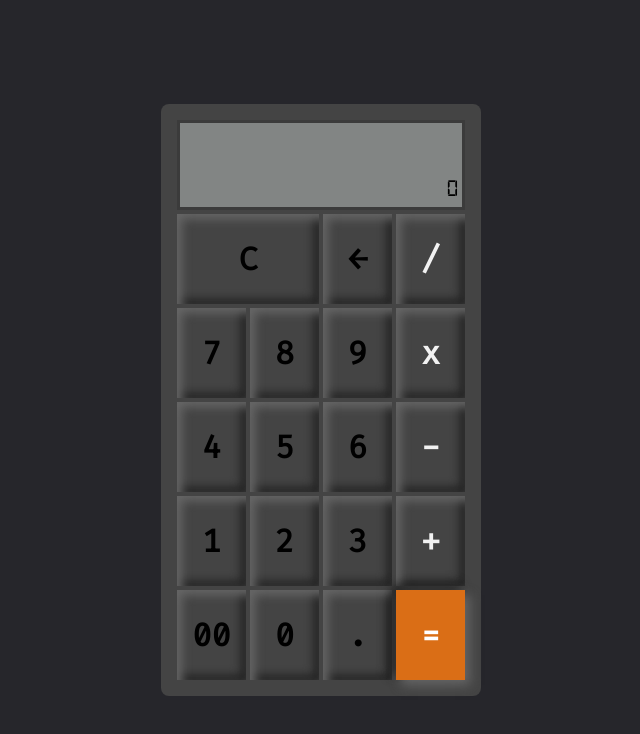
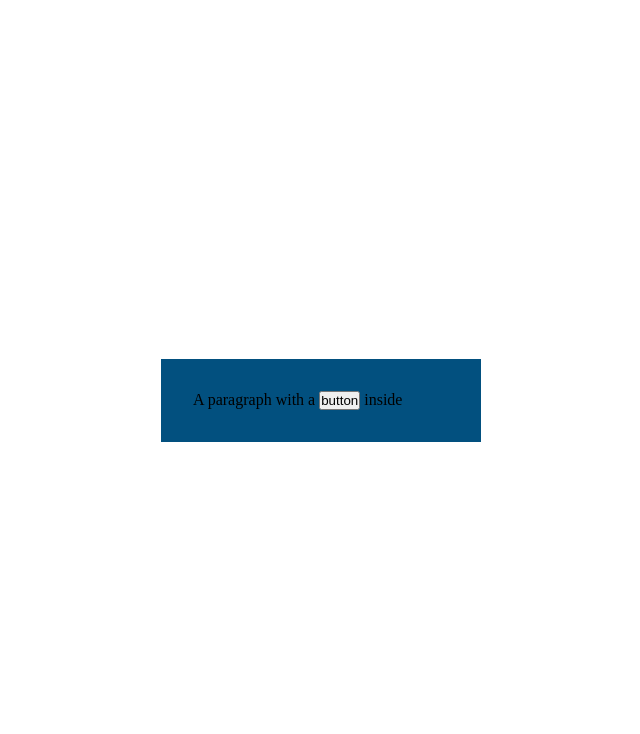
Before and after one commit to ccanyanwu/IGhub-Frontend-Assignment-, a plain HTML site: page index.html in a window 1280 px wide. Shown: the whole page, without its empty margins (319-959 px from the left). Drawn offline with Linux system fonts and the light colour scheme.

Commit message:
Just a sample

```diff
--- a/app.js
+++ /dev/null
@@ -1,78 +0,0 @@
-//select items from DOM
-const numbers = document.querySelectorAll(".number"),
-  clear = document.querySelector(".clear"),
-  deleteBtn = document.querySelector('.delete'),
-  decimal = document.querySelector("#symbol"),
-  operators = document.querySelectorAll(".operators"),
-  calculate = document.querySelector("#result"),
-  operationDisplay = document.querySelector(".first"),
-  resultDisplay = document.querySelector(".second");
-
-//clear display
-clear.addEventListener("click", () => {
-  operationDisplay.value = ""
-  resultDisplay.textContent = 0;
-});
-
-//delete 1 item
-deleteBtn.addEventListener('click', () => operationDisplay.value = operationDisplay.value.slice(0, - 1)
-)
-
-//get symbols
-const getOperator = (operator) => {
-  switch (operator) {
-    case "-":
-      return "-";
-      break;
-    case "+":
-      return "+";
-      break;
-    case "/":
-      return "/";
-      break;
-    case "x":
-      return "*";
-      break;
-    case ".":
-      return ".";
-      break;
-    default:
-      break;
-  }
-};
-
-//select numbers
-numbers.forEach((number) =>
-  number.addEventListener("click", (e) => {
-    operationDisplay.value += number.value;
-  })
-);
-
-//select decimal
-decimal.addEventListener(
-  "click",
-  (e) => (operationDisplay.value += getOperator(e.target.value))
-);
-
-//select operators
-operators.forEach((operator) =>
-  operator.addEventListener(
-    "click",
-    (e) => (operationDisplay.value += getOperator(e.target.value))
-  )
-);
-
-//calculate & display result
-calculate.addEventListener("click", (e) => {
-  try {
-    const result = eval(operationDisplay.value);
-
-  if(result){
-  //check if result is a float or interger
-    return resultDisplay.textContent =
-      Number(result) === result && result % 1 !== 0 ? result.toFixed(2) : result;
-   }
-  } catch (error) {
-    resultDisplay.textContent = error.message
-    setTimeout(() => resultDisplay.textContent = 0, 3000)
-}});
--- a/index.html
+++ b/index.html
@@ -1,50 +1,15 @@
 <!DOCTYPE html>
-<html>
-
+<html lang="en">
 <head>
   <meta charset="UTF-8">
-  <meta http-equiv="X-UA-Compatible" content="IE=edge,chrome=1">
-  <meta name="viewport" content="width=device-width,initial-scale=1">
-  <title>BASIC CALCULATOR</title>
-  <meta name="author" content="ccanyanwu">
-  <meta name="description" content="BASIC CALCULATOR APP">
-  <meta name="keywords" content="Simple calculator app to perform basic calculations">
-  <link rel="stylesheet" href="style.css" type="text/css">
+  <meta name="viewport" content="width=device-width, initial-scale=1.0">
+  <meta http-equiv="X-UA-Compatible" content="ie=edge">
+  <title>Document</title>
+  <link rel="stylesheet" href="style.css">
 </head>
-
 <body>
-  <!----------
-    "ligaturesLimited.compactScopeDisplay": true,
-  Main content
-  ----------->
-  <main class="main">
-    <div class="display">
-      <input class="first" readonly >
-      <div class="second">0</div>
-    </div>
-    <input type="button" class="clear" value="C">
-    <input type="button" class="delete" value="&#8592;">
-    <input type="button" id="divisor" class="operators" data-action="divide" value="/">
-    <input type="button" class="number" value="7">
-    <input type="button" class="number" value="8">
-    <input type="button" class="number" value="9">
-    <input type="button" id="multiplier" class="operators" data-action="multiply" value="x">
-    <input type="button" class="number" value="4">
-    <input type="button" class="number" value="5">
-    <input type="button" class="number" value="6">
-    <input type="button" id="subtractor" class="operators" data-action="subtract" value="-">
-    <input type="button" class="number" value="1">
-    <input type="button" class="number" value="2">
-    <input type="button" class="number" value ="3">
-    <input type="button" id="Adder" class="operators" data-action="add" value ="&#43;">
-    <input type="button" class="number" value ="00">
-    <input type="button" class="number" value ="0">
-    <input type="button" id="symbol" data-action="decimal" value =".">
-    <input type="button" id="result" data-action="calculate" value ="&#61;">
-  </main>
-  <!--scripts -->
-
-  <script src="app.js" type="text/javascript" charset="utf-8"></script>
+  <form>
+    <p id="para">A paragraph with a <button id="propa">button</button> inside</p>
+  <script src="main.js">main.js</script>
 </body>
-
 </html>
--- /dev/null
+++ b/main.js
@@ -0,0 +1,6 @@
+//Click handler on the document
+document.addEventListener("click", e => { console.log("Document handler"); });
+// Click handler on the paragraph
+document.getElementById("para").addEventListener("click", e => { console.log("Paragraph handler"); });
+// Click handler on the button
+document.getElementById("propa").addEventListener("click", e => { console.log("Button handler"); });
--- a/style.css
+++ b/style.css
@@ -1,107 +1,22 @@
-/*custom fonts imported */
-@font-face {
-  font-family: 'bold-Font';
-  src: url("./static/digital.ttf")
-}
-@font-face{
-  font-family: 'medium-Font';
-  src: url("./static/FiraCode-Regular.ttf")
-}
-/*basic css reset for all elements */
 *{
+  box-sizing: border-box ;
   margin: 0;
   padding: 0;
-  box-sizing: border-box; font-family: medium-Font;
 }
 
 body{
-  align-items: center;
-  background: #26262B ;
-  display: flex;
-  flex-direction: column;
-  font-family: bold-Font;
-  justify-content: center;
-  min-height: 100vh;
-  scroll-behavior: smooth ;
+  min-height: 100vh ;
+  display: grid;
+  place-items: center ;
 }
 
-/*********
-main content
-**********/
-main{
-  background: #444;
-  border-radius :0.5rem ;
-  color :#fff ;
-  display:grid;
-  grid-gap: 0.25rem;
-  grid-template-columns :repeat(4, 1fr);
-  grid-template-rows:repeat(6, 1fr);
-  margin: auto;
-  padding: 1rem ;
-  height :37rem ;
-  width :20rem;
+form{
+  width: 20rem;
+  background : #02507F ;
+  padding: 2rem ;
 }
-.display{
-  background: #828584 !important;
-  color: #000;
-  font-size :1.5rem ;
-  grid-column: 1/5;
-  grid-row: 1/2;
-  padding: 0.2rem 0.2rem;
-  box-shadow: inset 5px 5px 0px #3b3b3b, inset -5px -5px 0px #3b3b3b!important ;
+#one{
+  width: 80%;
+  margin : 1rem auto ;
+  display :block;
 }
-.first::-webkit-scrollbar, .second::-webkit-scrollbar {display: none;}
-.first, .second{
-  background: #828584 !important;
-  box-shadow: none !important;
-  height: 50%;
-  padding: 0 .25rem;
-  overflow-x: scroll;
-  text-align: left;
-  white-space: nowrap;
-  width: 100% !important;
-}
-.first{
-  font-size: 1.3rem;
-}
-.second{
-  font-family: bold-Font !important;
-  padding-top: 0.89rem !important;
-  text-align: right;
-}
-main :not(:last-child){
-  background :#444;
-  border: 0;
-  box-shadow:inset  5px 5px 10px #666666,inset -5px -5px 10px #222222;
-  outline: none ;
-}
-[data-action="calculate"]{
-  background: #DA6E16;
-  border: 0;
-  box-shadow:  5px 5px 10px #666666, -5px -5px 10px #222222;
-  color: #fff ;
-  outline: none ;
-}
-#result:hover{
-  background :#fff ;
-  color: #DA6E16;
-}
-input{
-  font-size :2rem ;
-  font-weight: bolder ;
-}
-.clear{
-  grid-column: 1/3;
-  grid-row: 2/3;
-}
-.delete{
-  grid-column: 3/4;
-  grid-row: 2/3;
-}
-
-main input:hover{
-  box-shadow:  5px 5px 10px #666666, -5px -5px 10px #222222;
-}
-.operators{
-  color: #f2f2f2;
-}
```
Also changed, not shown: static/FiraCode-Bold.ttf (deleted), static/FiraCode-Light.ttf (deleted), static/FiraCode-Medium.ttf (deleted), static/FiraCode-Regular.ttf (deleted), static/FiraCode-SemiBold.ttf (deleted), static/digital.ttf (deleted).
